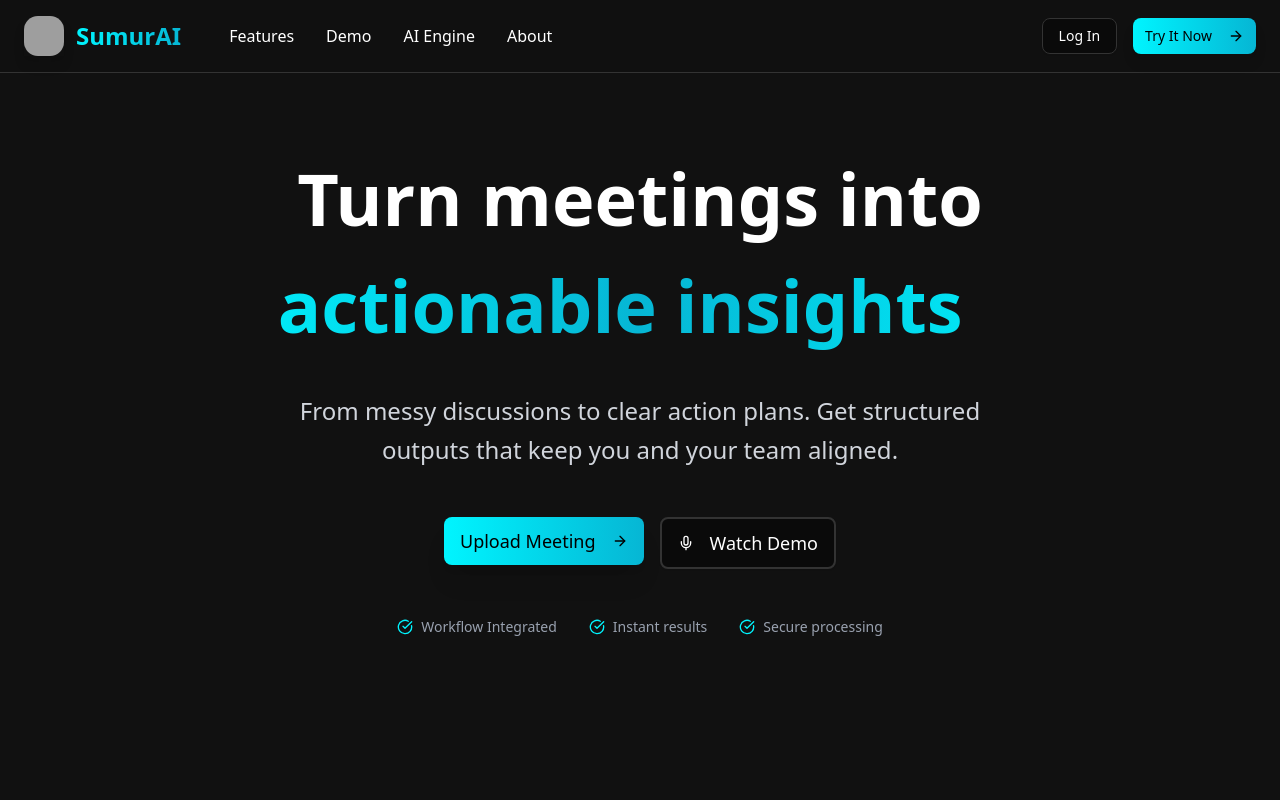
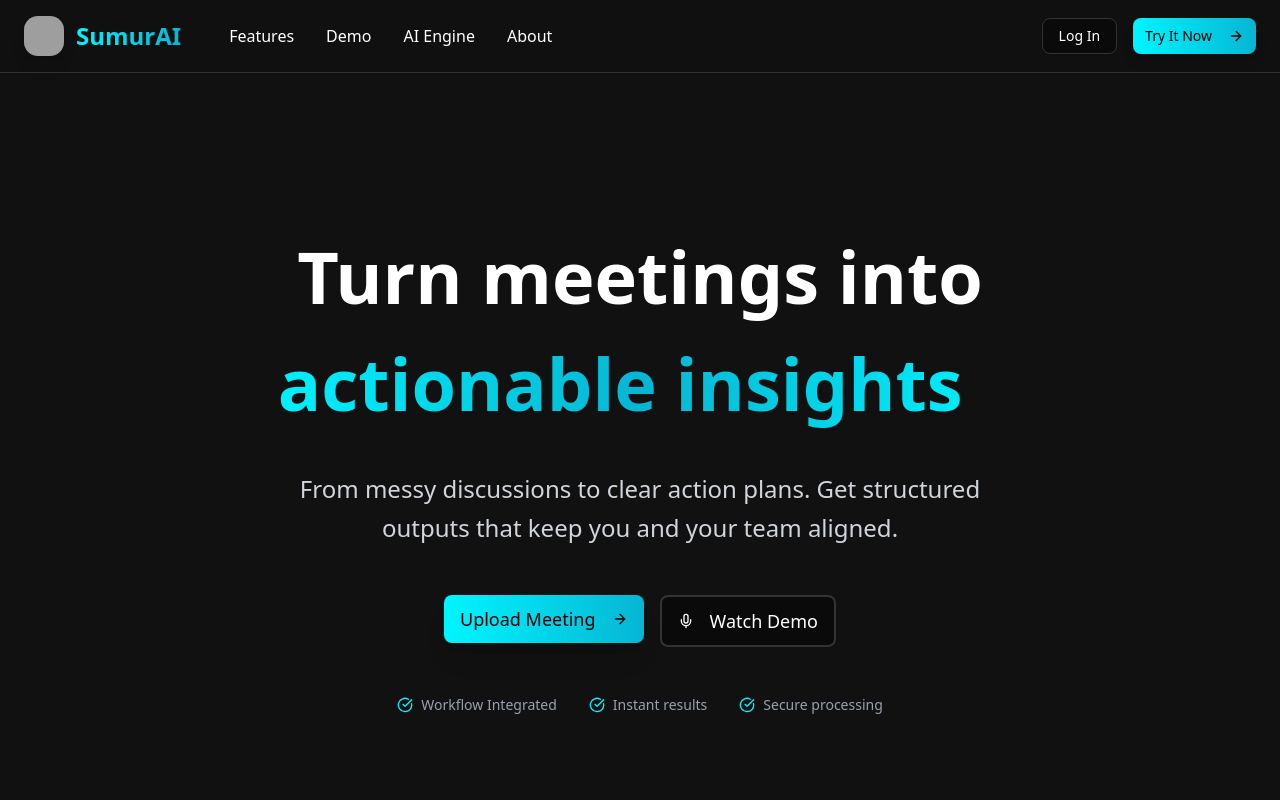
Before and after one commit to HarrisLich/CMPT475-Group2-Meeting-Summarizer, a Next.js app in the folder sumurai/: page / in a window 1280 px wide. Shown: the top 800 px of the page. Built offline with nearby package versions, Linux system fonts and the light colour scheme; no server answers; grey boxes are pictures that could not be loaded.

Commit message:
adjustment to hero page height for correct splash effect functionality

```diff
--- a/sumurai/app/landing.tsx
+++ b/sumurai/app/landing.tsx
@@ -284,7 +284,7 @@ function Landing() {
       </header>
 
       {/* Hero Section */}
-      <section className="container mx-auto px-6 py-20 text-center">
+      <section className="min-h-screen flex items-center justify-center container mx-auto px-6 py-20 text-center">
         <div className="max-w-4xl mx-auto">
           <h1 className={`text-5xl md:text-7xl font-bold text-white mb-8 leading-tight transition-all duration-1000 ${isVisible ? 'opacity-100 translate-y-0' : 'opacity-0 translate-y-10'}`}>
             Turn meetings into
```
